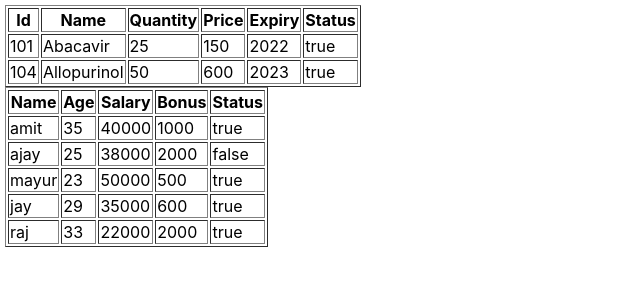
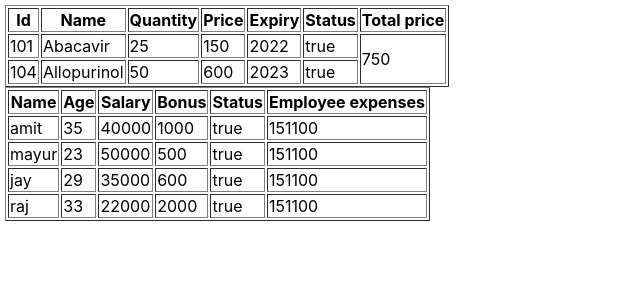
Before and after one commit to Ruchigevariya/firstproject, a React (Create React App) app: page / in a window 1280 px wide. Shown: the top 300 px of the page, without its empty margins (0-640 px from the left). Built offline with nearby package versions, Linux system fonts and the light colour scheme.

Commit message:
changes1_6

```diff
--- a/src/App.js
+++ b/src/App.js
@@ -130,13 +130,19 @@ function App() {
         status: true
       },
     ]
-
+    // Medicinedata
     let fdata= data.filter((d) => d.status === true && d.expiry >= 2022)
-    console.log(fdata);
+      console.log(fdata);
 
     let ans = fdata.reduce((acc,d,i) => acc + d.price,0)
+      console.log(ans);
 
-    console.log(ans);
+    // employeedata
+    let emfdata = employeedata.filter((e) => e.status === true)
+      console.log(emfdata);
+
+    let employeeans = emfdata.reduce((acc,e,i) => acc + e.salary +e.bonus,0)
+      console.log(employeeans);
 
   return (
     <div style={{margin:'5px'}}>
@@ -147,21 +153,23 @@ function App() {
         <th>Price</th>
         <th>Expiry</th>
         <th>Status</th>
+        <th>Total price</th>
 
         {
 
-          fdata.map((d) => {
+          fdata.map((d,i) => {
             let {id,name,quantity,price,expiry,status} = d
 
             return (
 
-              <tr>
+              <tr key={i}>
                 <td>{id}</td>
                 <td>{name}</td>
                 <td>{quantity}</td>
                 <td>{price}</td>
                 <td>{expiry}</td>
                 <td>{status.toString()}</td>
+                {(i === 0) ? <td rowspan={2}>{ans}</td> : null}
               </tr>
             )
           })
@@ -175,19 +183,21 @@ function App() {
         <th>Salary</th>
         <th>Bonus</th>
         <th>Status</th>
+        <th>Employee expenses</th>
 
         {
 
-          employeedata.map((e) => {
+          emfdata.map((e,i) => {
             let {name,age,salary,bonus,status} = e
             return (
 
-              <tr>
+              <tr key={i}>
                 <td>{name}</td>
                 <td>{age}</td>
                 <td>{salary}</td>
                 <td>{bonus}</td>
                 <td>{status.toString()}</td>
+                <td>{employeeans}</td>
               </tr>
             )
           })
```
